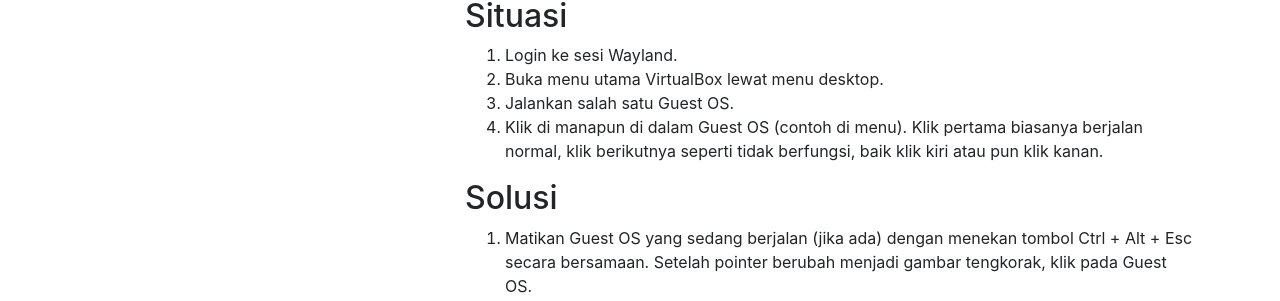
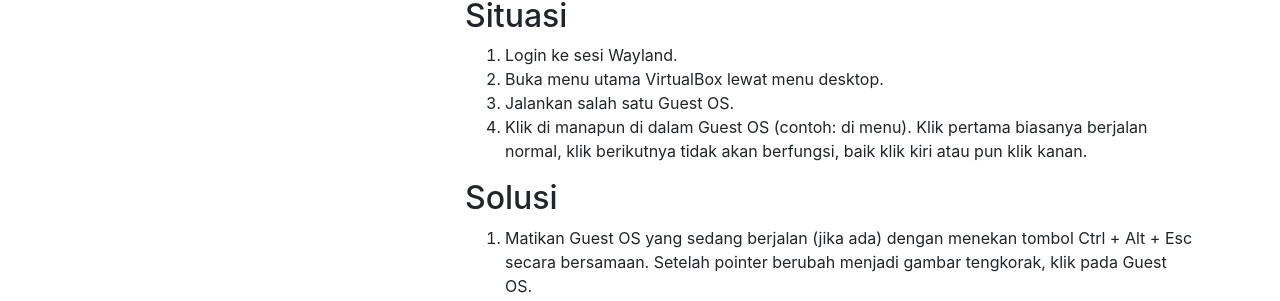
Before and after one commit to KikiSyahadat/KikiSyahadat.github.io, a Jekyll site: the page built from _posts/2020-08-10-virtualbox-di-sesi-wayland-pointer-tidak-bisa-klik.md, in a window 1280 px wide. Shown: the part 340-641 px from the top of the page. Built offline with Jekyll 4.4.1, drawn with Linux system fonts in a browser that asks for light colours.

Commit message:
edit some words

```diff
--- a/_posts/2020-08-10-virtualbox-di-sesi-wayland-pointer-tidak-bisa-klik.md
+++ b/_posts/2020-08-10-virtualbox-di-sesi-wayland-pointer-tidak-bisa-klik.md
@@ -16,7 +16,7 @@
 1. Login ke sesi Wayland.
 2. Buka menu utama VirtualBox lewat menu desktop.
 3. Jalankan salah satu Guest OS.
-4. Klik di manapun di dalam Guest OS (contoh di menu). Klik pertama biasanya berjalan normal, klik berikutnya seperti tidak berfungsi, baik klik kiri atau pun klik kanan.
+4. Klik di manapun di dalam Guest OS (contoh: di menu). Klik pertama biasanya berjalan normal, klik berikutnya tidak akan berfungsi, baik klik kiri atau pun klik kanan.
 
 ## Solusi
 
```
